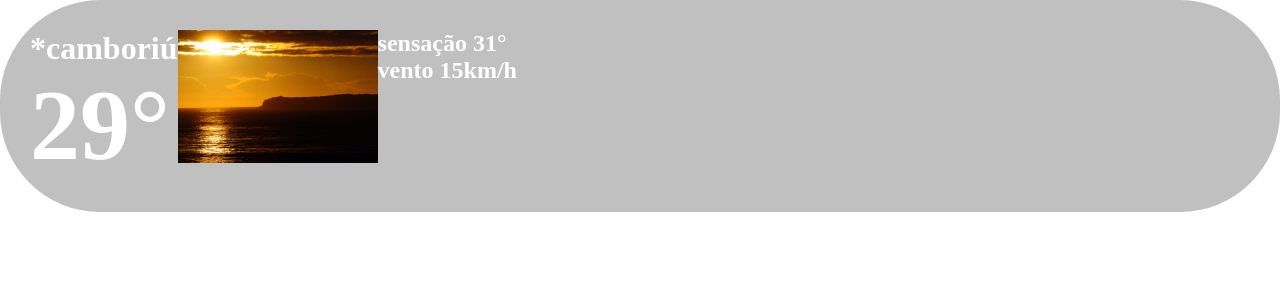
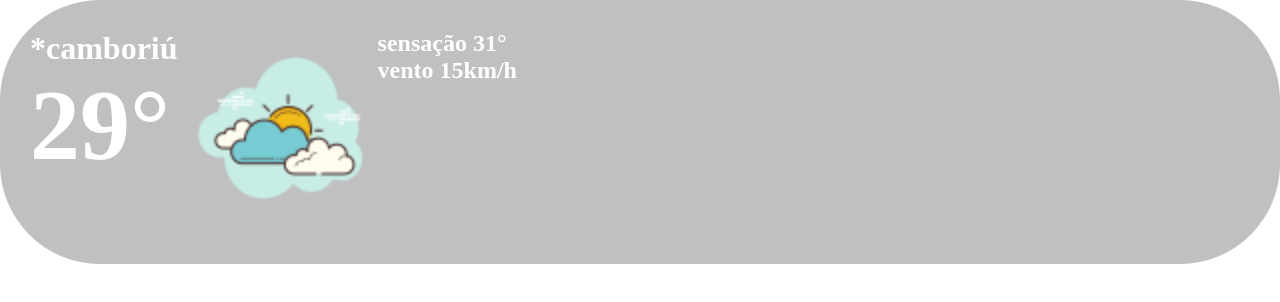
Before and after one commit to eliel-cenaa/aula, a plain HTML site: page clima/index.html in a window 1280 px wide. Drawn offline with Linux system fonts and the light colour scheme.

Commit message:
editacao

```diff
--- a/clima/index.html
+++ b/clima/index.html
@@ -16,11 +16,11 @@
             <h1 class="text-grande"> 29° </h1>
         </div>
         <div class="dois">
-            <img src="R.jpg" class="clima" width="200px" alt="">
+            <img src="icons8-sun-100.png" class="clima" width="200px" alt="">
         </div>
         <div class="tres">
             <h2>sensação 31°</h2>
-            <h2> vento 15km/h</h2>
+            <h2>vento 15km/h</h2>
         </div>
     </div>
 </body>
```
Also changed, not shown: clima/icons8-sun-100.png (added).
